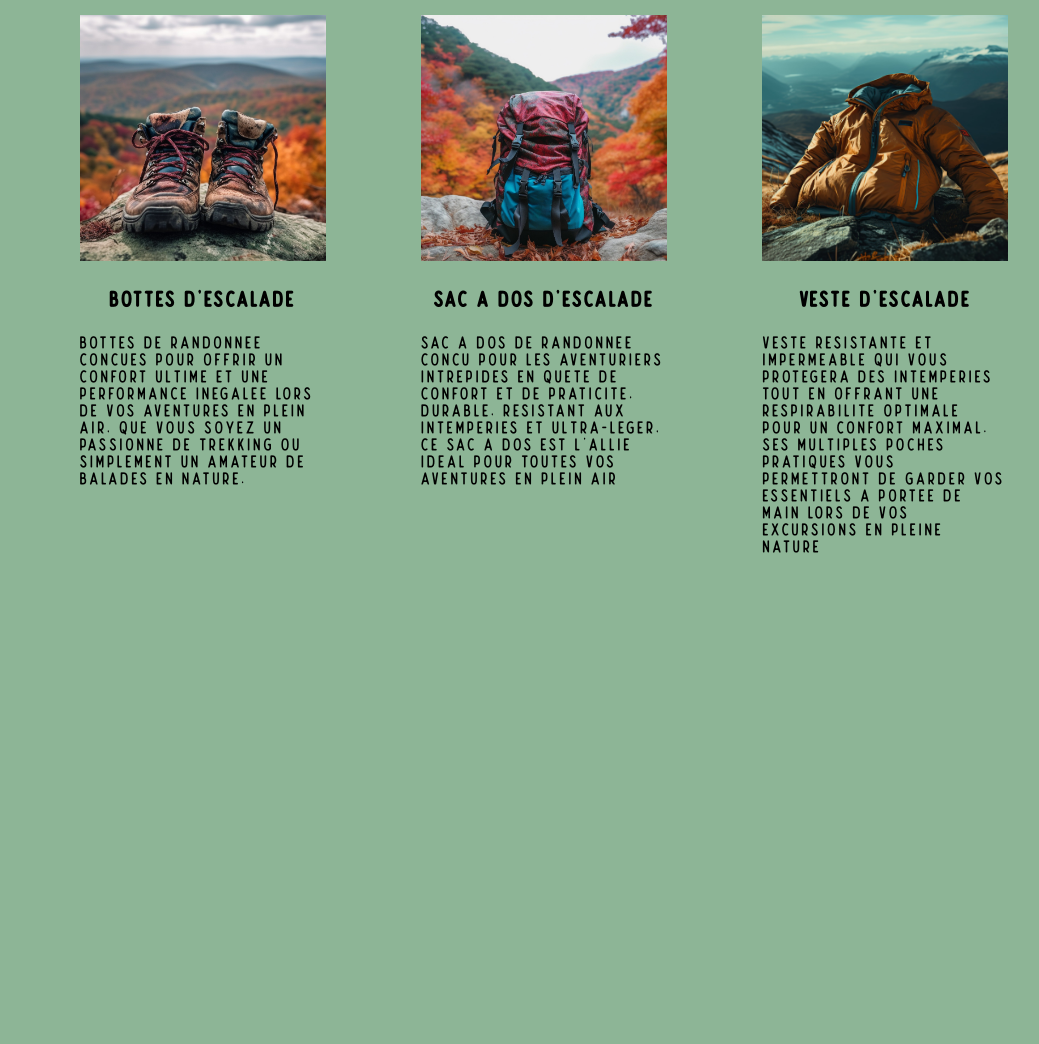
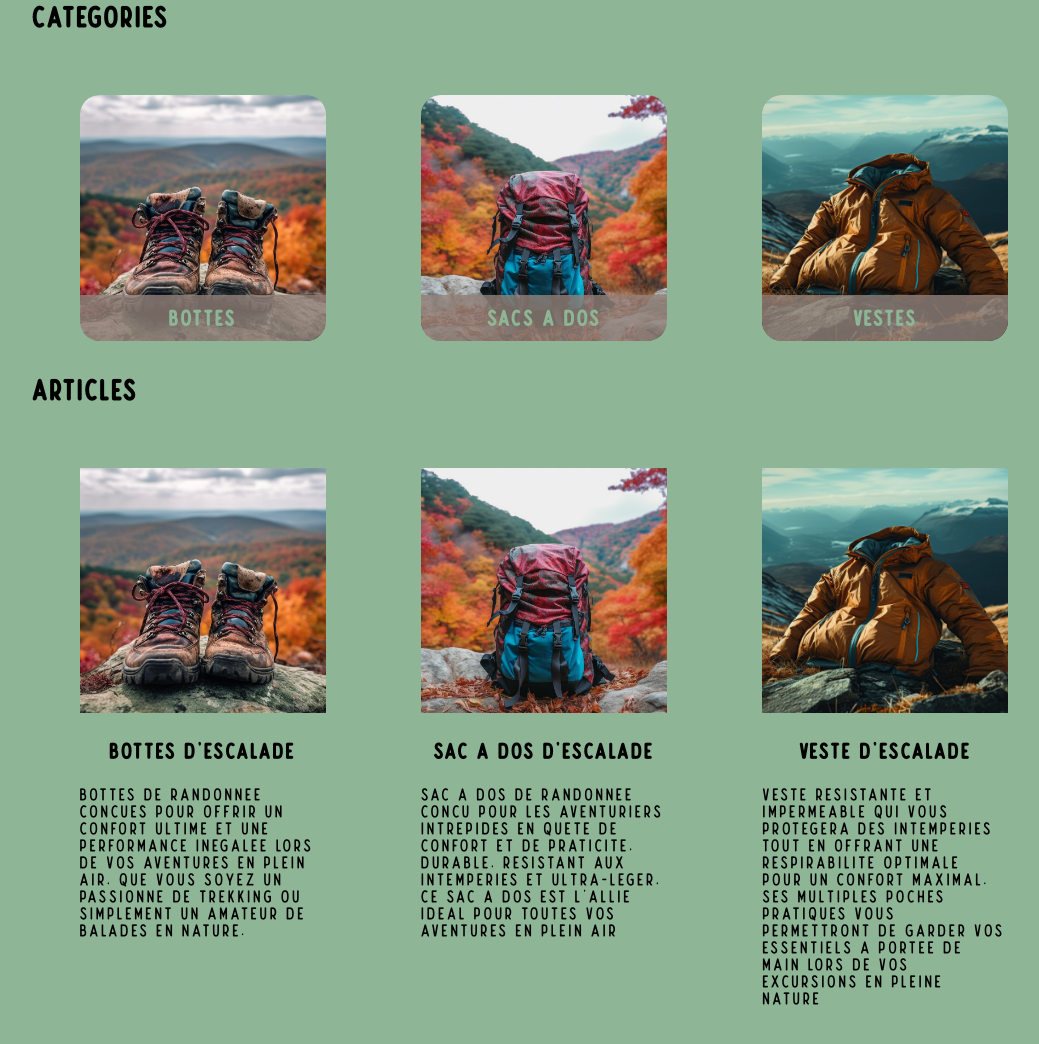
Before and after one commit to PommeDeuxTerre/Outdoor-Gear-Essentials-Site, a plain HTML site: page index.html in a window 1280 px wide. Shown: the part 832-1876 px from the top of the page, without its empty margins (96-1135 px from the left). Before the commit the page ends 1826 px from the top, so only its background shows below. Drawn offline with Linux system fonts and the light colour scheme.

Commit message:
categories

```diff
--- a/css/style.css
+++ b/css/style.css
@@ -58,25 +58,14 @@ h1 {
   margin: 0;
   text-align: center;
   width: 100%;
-  top: 25%;
+  top: 40%;
   z-index: 1;
 }
 #main-img {
-  max-width: 100%;
-  min-width: 100%;
   width: 100%;
-  max-height: 100vh;
+  height: 100vh;
   object-fit: cover;
   padding: 0;
-}
-
-@media screen and (max-width: 900px) {
-  #main-img {
-    content:url("../img/backroung-image-nature-telephone-tablet.jpg");
-  }
-  #landing-page h1 {
-    top: 60vw;
-  }
 }
 
 /* Categories */
@@ -91,24 +80,31 @@ section#categories > div {
   justify-content: space-around;
 }
 section#categories .category {
-  width: 30%;
+  width: 24%;
+  position: relative;
+}
+section#categories .category:hover {
+  cursor: pointer;
 }
 section#categories h2 {
   font-size: 2em;
   margin-bottom: 2em;
 }
 section#categories h3 {
+  width: 100%;
+  padding: 0.5em 0;
   font-size: 1.5em;
+  margin-bottom: 3px;
   text-align: center;
-}
-section#categories p {
-  font-size: 1.2em;
-  width: 80%;
-  margin-left: 10%;
+  position: absolute;
+  bottom: 0;
+  background-color: rgba(146, 129, 122, 0.8);
+  color: var(--dark-green);
+  border-radius: 0 0 20px 20px;
 }
 section#categories img {
-  width: 80%;
-  margin-left: 10%;
+  width: 100%;
+  border-radius: 20px;
 }
 
 @media screen and (max-width: 900px) {
@@ -121,3 +117,46 @@ section#categories img {
     margin-bottom: 4em;
   }
 }
+
+/* Articles */
+section#articles {
+  width: 80%;
+  margin: auto;
+  margin-top: 2em;
+}
+section#articles > div {
+  display: flex;
+  flex-direction: row;
+  justify-content: space-around;
+}
+section#articles .article {
+  width: 30%;
+}
+section#articles h2 {
+  font-size: 2em;
+  margin-bottom: 2em;
+}
+section#articles h3 {
+  font-size: 1.5em;
+  text-align: center;
+}
+section#articles p {
+  font-size: 1.2em;
+  width: 80%;
+  margin-left: 10%;
+}
+section#articles img {
+  width: 80%;
+  margin-left: 10%;
+}
+
+@media screen and (max-width: 900px) {
+  section#articles > div {
+    flex-direction: column;
+    align-items: center;
+  }
+  section#articles .category {
+    width: 100%;
+    margin-bottom: 4em;
+  }
+}
--- a/index.html
+++ b/index.html
@@ -10,22 +10,39 @@
   <body>
     <div id="landing-page">
       <h1>Outdoor Gear Essentials</h1>
-      <img src="./img/backroung-image-nature-desktop.jpg" id="main-img">
+      <img src="./img/backroung-image-nature-telephone-tablet.jpg" id="main-img">
     </div>
     <section id="categories">
       <h2>Catégories</h2>
       <div>
         <div class="category">
           <img src="./img/category-boot.jpg" alt="">
+          <h3>Bottes</h3>
+        </div>
+        <div class="category">
+          <img src="./img/category-backpacker.jpg" alt="">
+          <h3>Sacs à dos</h3>
+        </div>
+        <div class="category">
+          <img src="./img/category-jacket.jpg" alt="">
+          <h3>Vestes</h3>
+        </div>
+      </div>
+    </section>
+    <section id="articles">
+      <h2>Articles</h2>
+      <div>
+        <div class="article">
+          <img src="./img/category-boot.jpg" alt="">
           <h3>Bottes d'éscalade</h3>
           <p>bottes de randonnée conçues pour offrir un confort ultime et une performance inégalée lors de vos aventures en plein air, que vous soyez un passionné de trekking ou simplement un amateur de balades en nature.</p>
         </div>
-        <div class="category">
+        <div class="article">
           <img src="./img/category-backpacker.jpg" alt="">
           <h3>Sac à dos d'éscalade</h3>
           <p>sac à dos de randonnée conçu pour les aventuriers intrépides en quête de confort et de praticité, Durable, résistant aux intempéries et ultra-léger, ce sac à dos est l'allié idéal pour toutes vos aventures en plein air</p>
         </div>
-        <div class="category">
+        <div class="article">
           <img src="./img/category-jacket.jpg" alt="">
           <h3>Veste d'éscalade</h3>
           <p>veste résistante et imperméable qui vous protégera des intempéries tout en offrant une respirabilité optimale pour un confort maximal. Ses multiples poches pratiques vous permettront de garder vos essentiels à portée de main lors de vos excursions en pleine nature</p>
```
